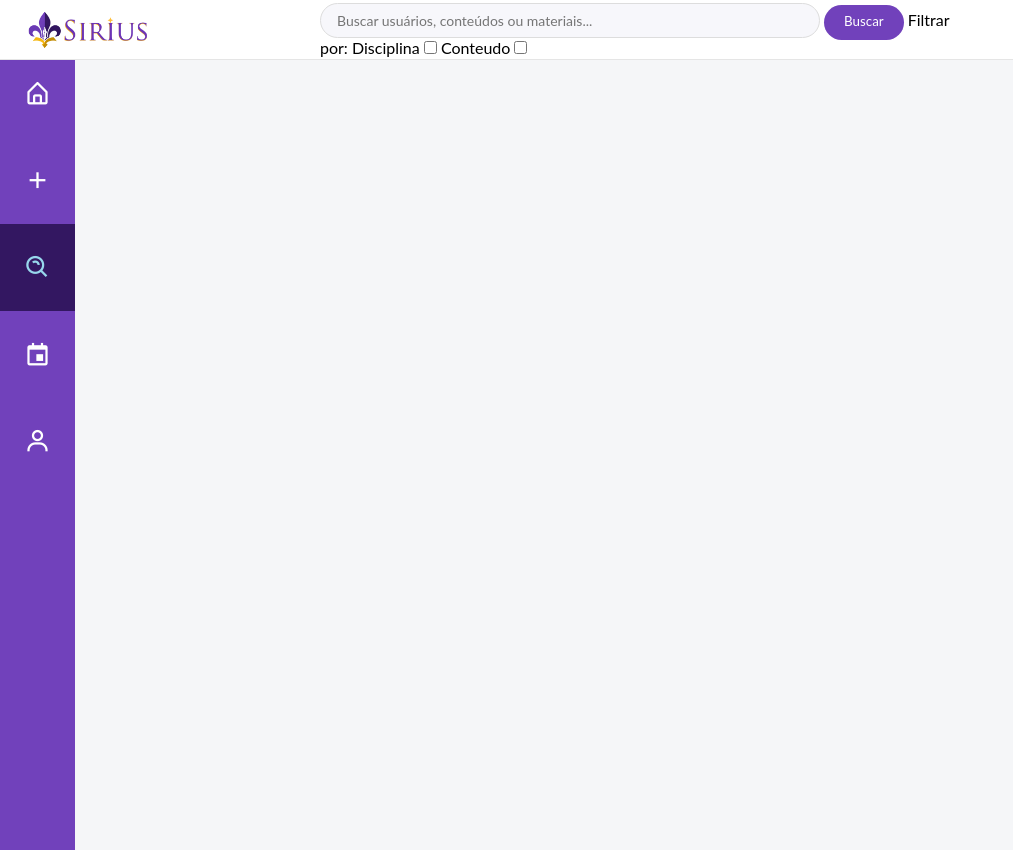
After one commit to brenofsza/TCC_Sirius, a PHP site: page /front/pesquisar.php in a window 1280 px wide. The commit adds this page. Shown: the whole page, without its empty margins (0-1013 px from the left). Run offline with PHP 8.4, Linux system fonts and the light colour scheme; a user stored in the database is signed in.

Commit message:
ComecoPesquisa

```diff
--- /dev/null
+++ b/css/pesquisar.css
@@ -0,0 +1,109 @@
+
+.topbar {
+    position: fixed;
+    top: 0;
+    left: 0;
+    right: 0;
+    height: 60px;
+    display: flex;
+    align-items: center;
+    gap: 30px;
+    padding: 0 25px;
+    background-color: #fff;
+    border-bottom: 1px solid #e5e5e5;
+    box-sizing: border-box;
+    z-index: 100;
+}
+
+/*Logo*/
+.logo {
+    display: flex;
+    align-items: center;
+}
+
+.logo img {
+    height: 100px;
+    width: auto;
+}
+
+/*Pesquisar*/
+.search-bar {
+    position: absolute;
+    left: 50%;
+    transform: translateX(-50%);
+}
+
+.search-bar input[type="search"] {
+    width: 500px;
+    height: 35px;
+    padding: 0 16px;
+    border: 1px solid #ddd;
+    border-radius: 20px;
+    background-color: #f7f7fb;
+    font-size: 14px;
+}
+
+.search-bar button {
+    height: 35px;
+    padding: 0 20px;
+    border: none;
+    border-radius: 20px;
+    background-color: #7141bb;
+    color: white;
+    cursor: pointer;
+    transition: background-color 200ms ease;
+}
+
+.search-bar button:hover {
+    background-color: #8f5cd6;
+}
+
+/*Perfil*/
+.fotoPerfil {
+    width: 45px;
+    height: 45px;
+    border-radius: 50%;
+    object-fit: cover;
+    vertical-align: middle;
+}
+
+.user {
+    display: flex;
+    align-items: center;
+    gap: 10px;
+    margin-left: auto;
+    white-space: nowrap;
+}
+
+.user p {
+    font-size: 16px;
+    color: #000000;
+}
+
+.user a {
+    display: flex;
+    align-items: center;
+    text-decoration: none;
+    color: #7141bb;
+    font-weight: bold;
+    font-size: 14px;
+}
+/*Fim do cabeçalho*/
+
+/*.icon {
+    height: 70px;
+    width: 70px;
+
+}*/
+
+* {
+    margin: 0;
+    padding: 0;
+    list-style: none;
+    font-family: 'Lato', sans-serif;
+    line-height: 1;
+}
+
+body {
+    background-color: #F5F6F8;
+}
--- a/front/criar.php
+++ b/front/criar.php
@@ -170,7 +170,7 @@ if (!isset($_SESSION['id_usuario'])) {
                 </a>
             </li>
 
-            <li>
+            <li class="active">
                 <a href="criar.php">
                     <i class="bx bx-plus"></i>
                     <span class="tooltip">Criar</span>
@@ -178,7 +178,7 @@ if (!isset($_SESSION['id_usuario'])) {
             </li>
 
             <li>
-                <a href="/pesquisar.php">
+                <a href="pesquisar.php">
                     <i class="bx bx-search-alt"></i>
                     <span class="tooltip">Pesquisar</span>
                 </a>
@@ -191,7 +191,7 @@ if (!isset($_SESSION['id_usuario'])) {
                 </a>
             </li>
 
-            <li class="active">
+            <li>
                 <a href="perfil.php">
                     <i class="bx bx-user"></i>
                     <span class="tooltip">Perfil</span>
--- a/front/perfil.php
+++ b/front/perfil.php
@@ -46,7 +46,7 @@ if (empty($row['FOTO_USU'])) {
 			</a>
 		</li>
 		<li>
-			<a href="/pesquisar.php">
+			<a href="pesquisar.php">
 				<i class="bx bx-search-alt"></i>
 				<span class="tooltip">Pesquisar</span>
 			</a>
--- /dev/null
+++ b/front/pesquisar.php
@@ -0,0 +1,102 @@
+<?php
+session_start();
+include '../php/conexao.php';
+
+if (!isset($_SESSION['id_usuario'])) {
+    header("Location: logar.php");
+    exit;
+}
+?>
+
+<!DOCTYPE html>
+<html lang="pt-br">
+
+<head>
+    <meta charset="UTF-8">
+    <meta name="viewport" content="width=device-width, initial-scale=1.0">
+
+    <title>Pesquisar</title>
+
+    <link rel="icon" type="image/png" href="../img/preBancaTCC.jpg">
+
+    <link href="https://unpkg.com/boxicons@2.1.4/css/boxicons.min.css" rel="stylesheet">
+
+    <link rel="stylesheet" href="../css/navbar.css">
+    <link rel="stylesheet" href="../css/typeahead.css">
+    <link rel="stylesheet" href="../css/pesquisar.css">
+</head>
+
+<body>
+
+    <div class="topbar">
+
+        <div class="logo">
+            <img src="../img/logo.png" alt="Logo">
+        </div>
+
+        <form class="search-bar" action="/pesquisa" method="get">
+            <input type="search" name="q" placeholder="Buscar usuários, conteúdos ou materiais..." required>
+
+            <button type="submit">
+                Buscar
+            </button>
+
+            Filtrar por:
+
+            Disciplina <input type="checkbox">
+            Conteudo <input type="checkbox">
+
+        </form>
+
+    </div>
+
+
+    <nav class="sidebar-navigation">
+
+        <ul>
+
+            <li>
+                <a href="../index.php">
+                    <i class="bx bx-home-alt"></i>
+                    <span class="tooltip">Inicio</span>
+                </a>
+            </li>
+
+            <li>
+                <a href="criar.php">
+                    <i class="bx bx-plus"></i>
+                    <span class="tooltip">Criar</span>
+                </a>
+            </li>
+
+            <li class="active">
+                <a href="pesquisar.php">
+                    <i class="bx bx-search-alt"></i>
+                    <span class="tooltip">Pesquisar</span>
+                </a>
+            </li>
+
+            <li>
+                <a href="planejamento.php">
+                    <i class="bx bx-calendar-event"></i>
+                    <span class="tooltip">Planejamento</span>
+                </a>
+            </li>
+
+            <li>
+                <a href="perfil.php">
+                    <i class="bx bx-user"></i>
+                    <span class="tooltip">Perfil</span>
+                </a>
+            </li>
+        </ul>
+    </nav>
+
+    <script src="https://code.jquery.com/jquery-3.7.1.min.js"></script>
+    <script src="../js/navbar.js"></script>
+    <script src="../js/pesquisar.js"></script>
+    <script src="../js/bootstrap3-typeahead.js"></script>
+
+</body>
+
+</html>
```
Also changed, not shown: img/icone.ico (added), img/preBancaTCC.jpg (added), js/pesquisar.js (added).
